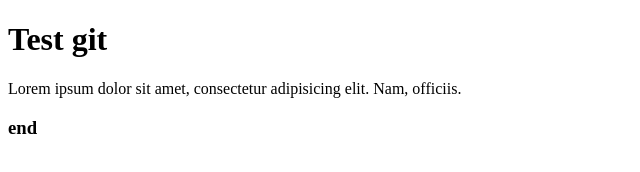
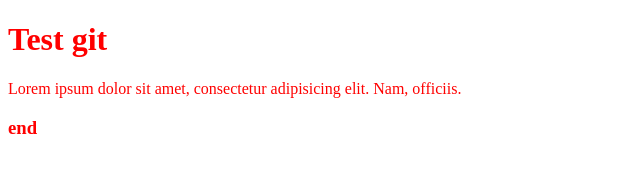
Before and after one commit to DikriAbdurahman/test-remote-1, a plain HTML site: page index.html in a window 1280 px wide. Shown: the whole page, without its empty margins (0-640 px from the left). Drawn offline with Linux system fonts and the light colour scheme.

Commit message:
add file and conect to css file

```diff
--- a/index.html
+++ b/index.html
@@ -3,6 +3,7 @@
   <head>
     <meta charset="UTF-8" />
     <meta name="viewport" content="width=device-width, initial-scale=1.0" />
+    <link rel="stylesheet" href="style.css" />
     <title>Document</title>
   </head>
   <body>
--- /dev/null
+++ b/style.css
@@ -0,0 +1,3 @@
+body {
+  color: red;
+}
```
